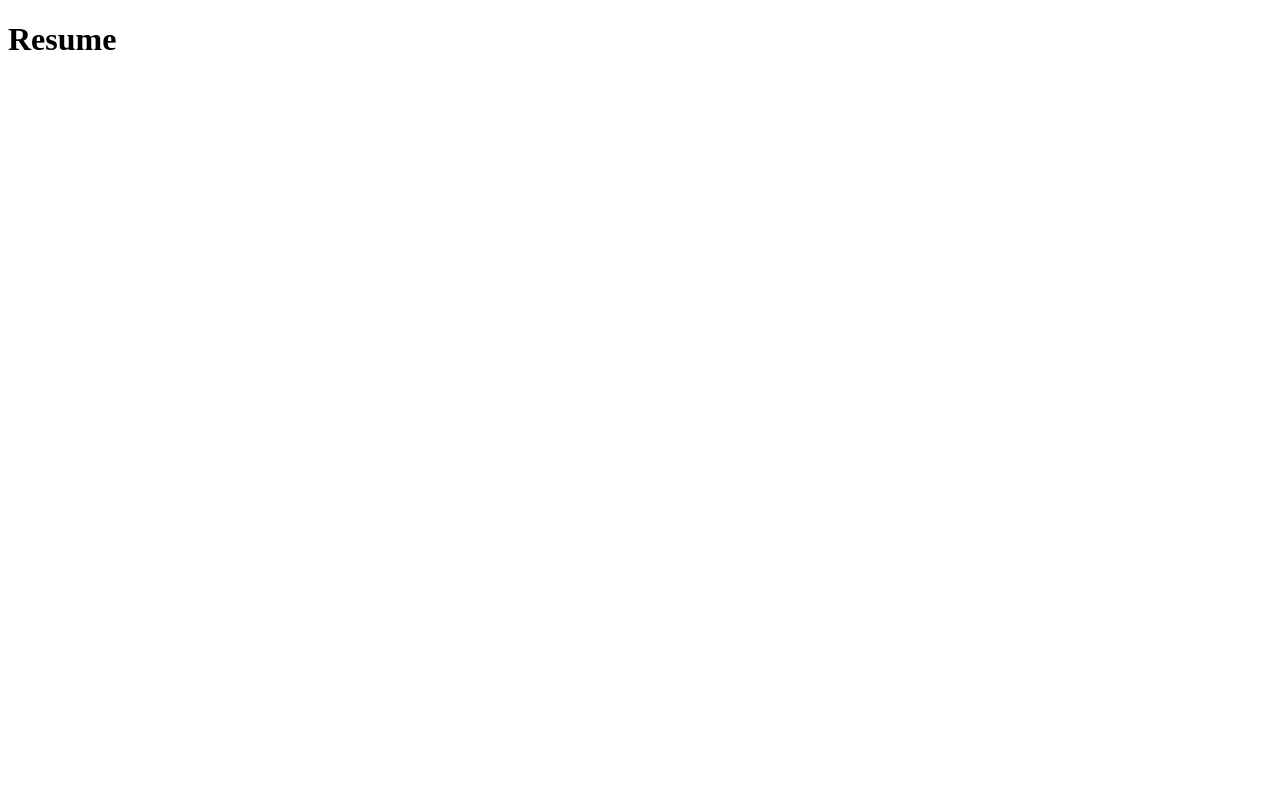
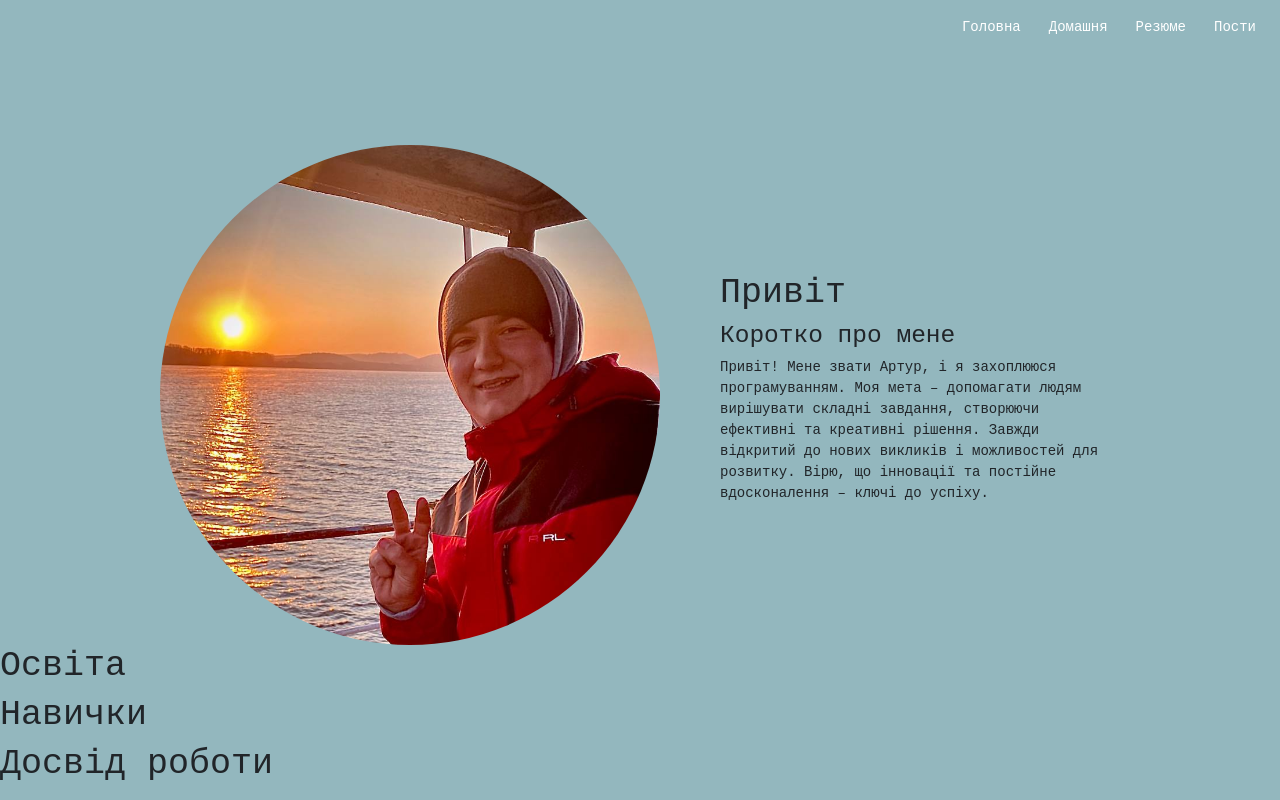
Before and after one commit to ArturVyklynets/flask-app-lab, a Flask app: page /resume in a window 1280 px wide. Before the commit the page is almost empty. Run offline with Flask 3, Linux system fonts and the light colour scheme.

Commit message:
add static folder, add some info about me in resume.html

```diff
--- /dev/null
+++ b/static/css/style.css
@@ -0,0 +1,46 @@
+* {
+  margin: 0;
+  font-family: 'Courier New', Courier, monospace;
+  font-size: 14px;
+}
+
+.page {
+  background-color: #93B7BE;
+}
+
+.nav {
+  padding: 10px;
+  padding-bottom: 0;
+  justify-content: end;
+  width: 100%;
+}
+
+.nav-link {
+  color: #fff;
+}
+
+.main {
+  padding-top: 100px;
+}
+
+
+
+.about {
+  display: flex;
+  flex-direction: row;
+  justify-content: center;
+  align-items: center;
+  gap: 60px;
+}
+
+.photo {
+  border-radius: 50%;
+  width: 500px;
+  height: 500px;
+  object-fit: cover;
+  object-position: top;
+}
+
+.about-info {
+  max-width: 400px;
+}
--- a/templates/base.html
+++ b/templates/base.html
@@ -3,9 +3,19 @@
 <head>
   <meta charset="UTF-8">
   <meta name="viewport" content="width=device-width, initial-scale=1.0">
+  <link href="https://cdn.jsdelivr.net/npm/bootstrap@5.3.3/dist/css/bootstrap.min.css" rel="stylesheet" integrity="sha384-QWTKZyjpPEjISv5WaRU9OFeRpok6YctnYmDr5pNlyT2bRjXh0JMhjY6hW+ALEwIH" crossorigin="anonymous">
+  <link rel="stylesheet" href="{{ url_for('static', filename='css/style.css') }}">
   <title> {% block title %} {% endblock %} - FlaskApp</title>
 </head>
-<body>
+<body class="page">
+  <header class="header">
+    <nav class="nav">
+    <a class="nav-link active" aria-current="page" href="#">Головна</a>
+    <a class="nav-link" href="#">Домашня</a>
+    <a class="nav-link" href="#">Резюме</a>
+    <a class="nav-link" href="#">Пости</a>
+  </nav>
+  </header>
     {% block content %}
     Hello
     {% endblock %}
--- a/templates/resume.html
+++ b/templates/resume.html
@@ -1,11 +1,41 @@
-<!DOCTYPE html>
-<html lang="en">
-<head>
-  <meta charset="UTF-8">
-  <meta name="viewport" content="width=device-width, initial-scale=1.0">
-  <title>Document</title>
-</head>
-<body>
-  <h1>Resume</h1>
-</body>
-</html>
+{% extends 'base.html' %}
+{% block title %} Резюме {% endblock %}
+  {% block content %}
+  <!-- <nav>
+    <ul class="nav nav-tabs">
+      <li class="nav-item">
+        <a class="nav-link" href="#about">Про себе</a>
+      </li>
+      <li class="nav-item">
+        <a class="nav-link" href="#">Освіта</a>
+      </li>
+      <li class="nav-item">
+        <a class="nav-link" href="#">Навички</a>
+      </li>
+      <li class="nav-item">
+        <a class="nav-link" href="#">Досвід роботи</a>
+      </li>
+    </ul>
+  </nav> -->
+  <main class="main">
+    <section class="section about" id="about">
+      <div class="about-photo">
+        <img class="photo" src="{{ url_for('static', filename='images/photo1.jpg') }}" alt="Моє фото">
+      </div>
+      <div class="about-info">
+        <h1 class="about-title">Привіт</h1>
+        <h3 class="about-title">Коротко про мене</h3>
+        <p class="about-text">Привіт! Мене звати Артур, і я захоплююся програмуванням. Моя мета – допомагати людям вирішувати складні завдання, створюючи ефективні та креативні рішення. Завжди відкритий до нових викликів і можливостей для розвитку. Вірю, що інновації та постійне вдосконалення – ключі до успіху.</p>
+      </div>
+    </section>
+    <section class="section education">
+      <h1 class="section-title">Освіта</h1>
+    </section>
+    <section class="section skills">
+      <h1 class="section-title">Навички</h1>
+    </section>
+    <section class="section experience">
+      <h1 class="section-title">Досвід роботи</h1>
+    </section>
+  </main>
+  {% endblock %}
```
Also changed, not shown: static/images/photo1.jpg (added).
